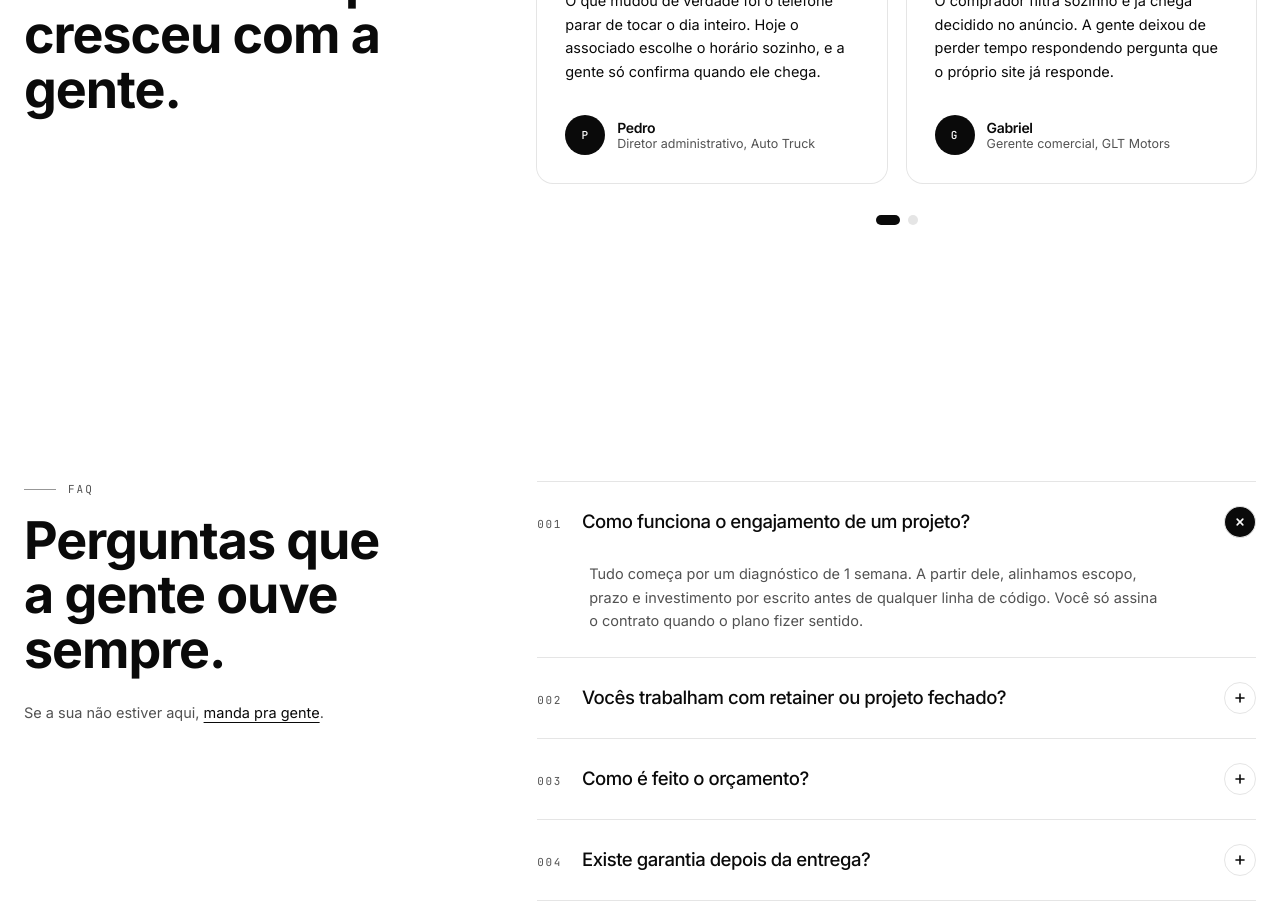
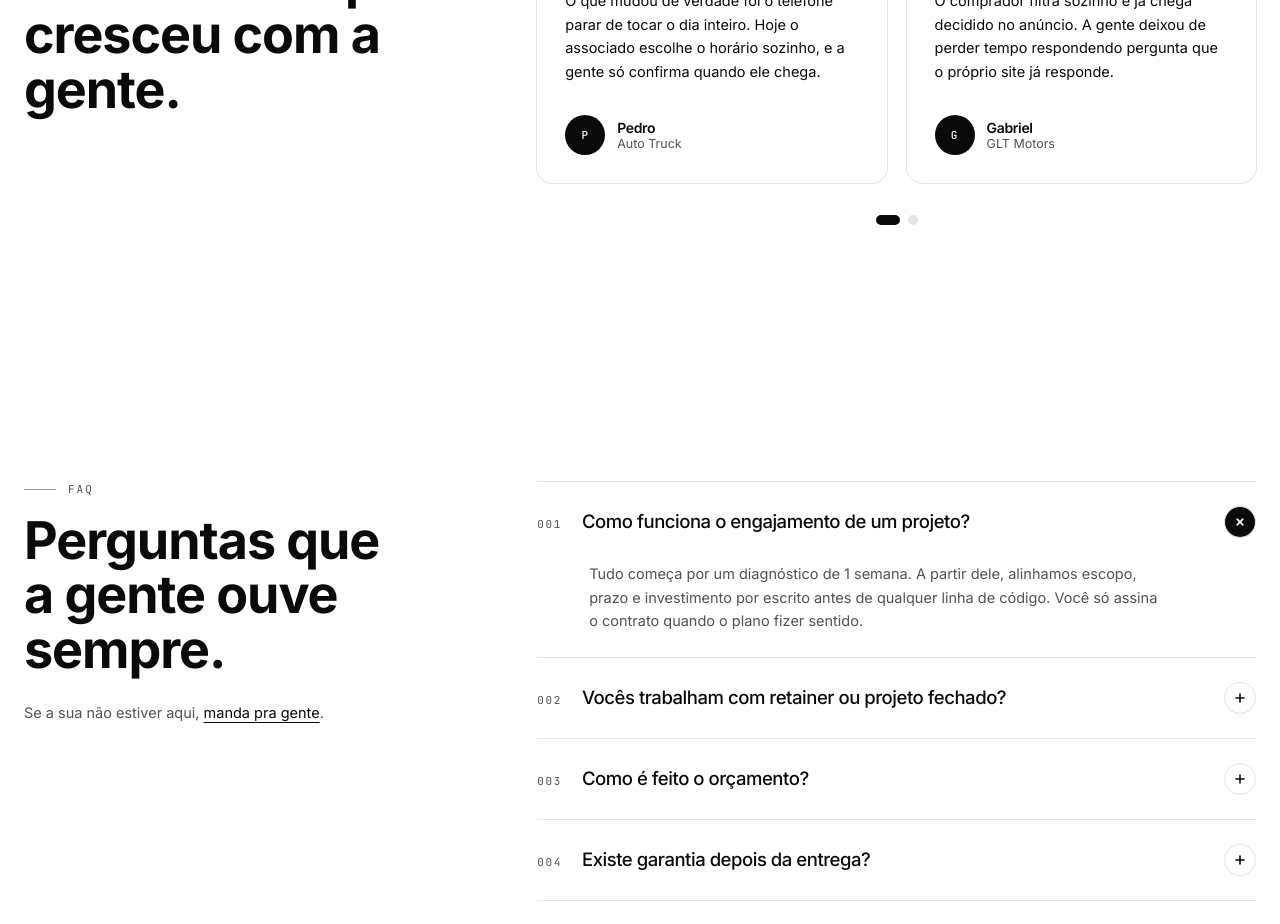
Before and after one commit to AnnaJulyaVieira/annovasystem, a Next.js app: page / in a window 1280 px wide. Shown: the part 5120-6044 px from the top of the page. Built offline with nearby package versions, Linux system fonts and the light colour scheme.

Commit message:
fix: simplify roles in testimonials for consistency and clarity

```diff
--- a/components/Testimonials.tsx
+++ b/components/Testimonials.tsx
@@ -16,14 +16,14 @@ const pages: Testimonial[][] = [
         "O que mudou de verdade foi o telefone parar de tocar o dia inteiro. Hoje o associado escolhe o horário sozinho, e a gente só confirma quando ele chega.",
       initials: "P",
       name: "Pedro",
-      role: "Diretor administrativo, Auto Truck",
+      role: "Auto Truck",
     },
     {
       quote:
         "O comprador filtra sozinho e já chega decidido no anúncio. A gente deixou de perder tempo respondendo pergunta que o próprio site já responde.",
       initials: "G",
       name: "Gabriel",
-      role: "Gerente comercial, GLT Motors",
+      role: "GLT Motors",
     },
   ],
   [
@@ -32,14 +32,14 @@ const pages: Testimonial[][] = [
         "Cannon Parts sempre vendeu no boca a boca, isso não mudou. O que mudou foi o cliente achar a peça certa sem precisar ligar pra loja pra perguntar se tem.",
       initials: "J",
       name: "Julio",
-      role: "Sócio-fundador, Cannon Parts",
+      role: "Cannon Parts",
     },
     {
       quote:
         "Nosso WhatsApp vivia cheio de gente perguntando preço e modelo, a mesma pergunta o dia inteiro. Com o catálogo no site isso caiu bastante.",
       initials: "D",
       name: "Diego",
-      role: "Sócio, Tereza Personalizados",
+      role: "Tereza Personalizados",
     },
   ],
 ];
--- a/lib/cases.ts
+++ b/lib/cases.ts
@@ -41,7 +41,7 @@ export const cases: CaseItem[] = [
       quote:
         "Eu não sei te dizer quantas vezes a gente perdeu horário por causa de marcação duplicada — telefone tocando, caderno cheio de rasura, aquela bagunça. Hoje o associado entra no site, vê o que tá livre e marca. A sede só confirma quando ele chega pra lavar. Foi a mudança que mais sinto no dia a dia, sinceramente.",
       author: "Pedro",
-      role: "Diretor administrativo, Auto Truck",
+      role: "Auto Truck",
     },
   },
   {
@@ -72,7 +72,7 @@ export const cases: CaseItem[] = [
       quote:
         "A gente atendia 100% pelo WhatsApp e cada orçamento começava do zero: explicar o que fazia, mandar foto, explicar de novo pro próximo. Hoje quem chega já viu o catálogo, já sabe se quer aquilo ou não. Ainda tem gente que prefere mandar mensagem, e tá ótimo, mas o orçamento fecha bem mais rápido quando a pessoa já chega decidida.",
       author: "Diego",
-      role: "Sócio, Tereza Personalizados",
+      role: "Tereza Personalizados",
     },
   },
   {
@@ -103,7 +103,7 @@ export const cases: CaseItem[] = [
       quote:
         "Vendíamos peça só no balcão e no boca a boca, então a loja online foi um salto pra gente. O time construiu busca rápida e uma página de produto que mostra exatamente o que o cliente precisa saber antes de comprar. Hoje ele encontra a peça sozinho e fecha o pedido sem precisar ligar — e quando liga, já é pra comprar, não pra perguntar se tem.",
       author: "Julio",
-      role: "Sócio-fundador, Cannon Parts",
+      role: "Cannon Parts",
     },
   },
   {
@@ -134,7 +134,7 @@ export const cases: CaseItem[] = [
       quote:
         "A gente precisava de um jeito do comprador filtrar sozinho sem depender de vendedor pra cada busca. O time entregou isso com filtros bem pensados e uma página de anúncio completa, com tudo que a pessoa quer saber antes de vir até aqui. O comprador chega decidido, e isso mudou até a conversa que a gente tem com ele na loja.",
       author: "Gabriel",
-      role: "Gerente comercial, GLT Motors",
+      role: "GLT Motors",
     },
   },
 ];
```
